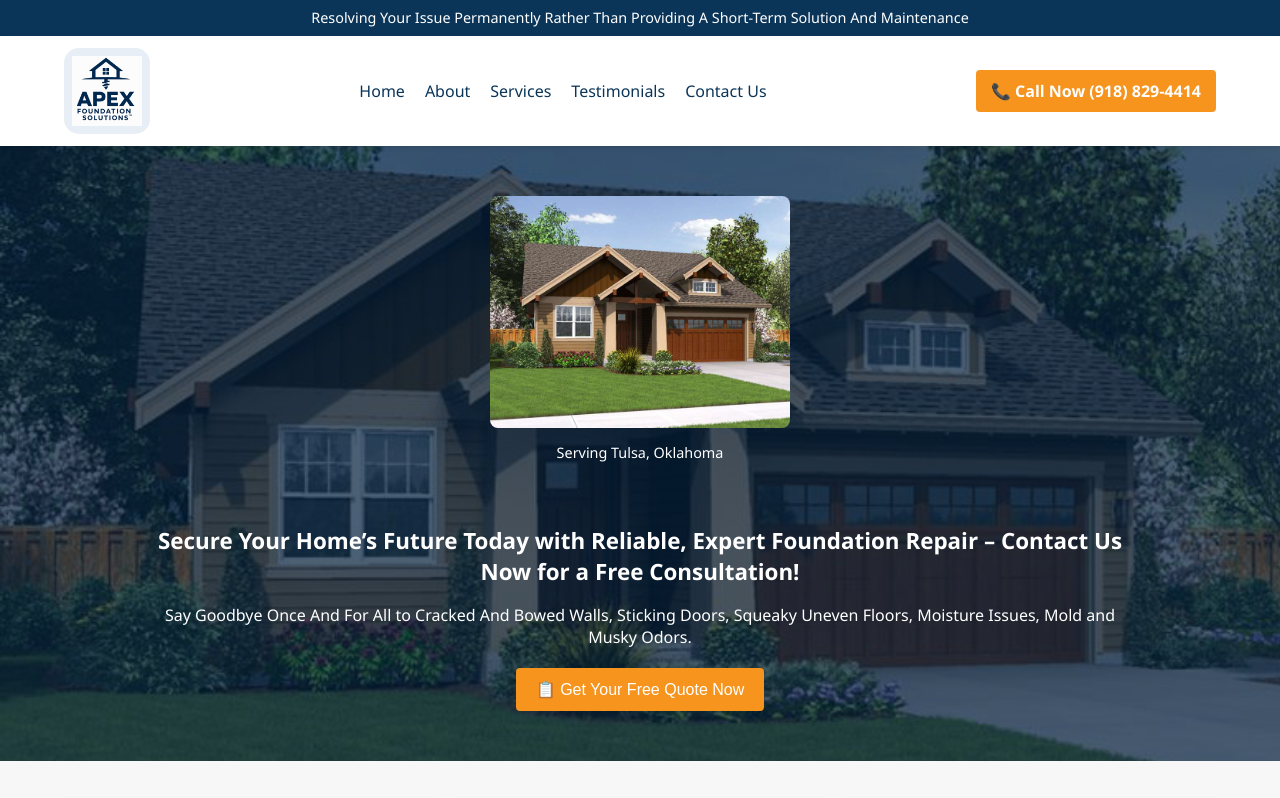
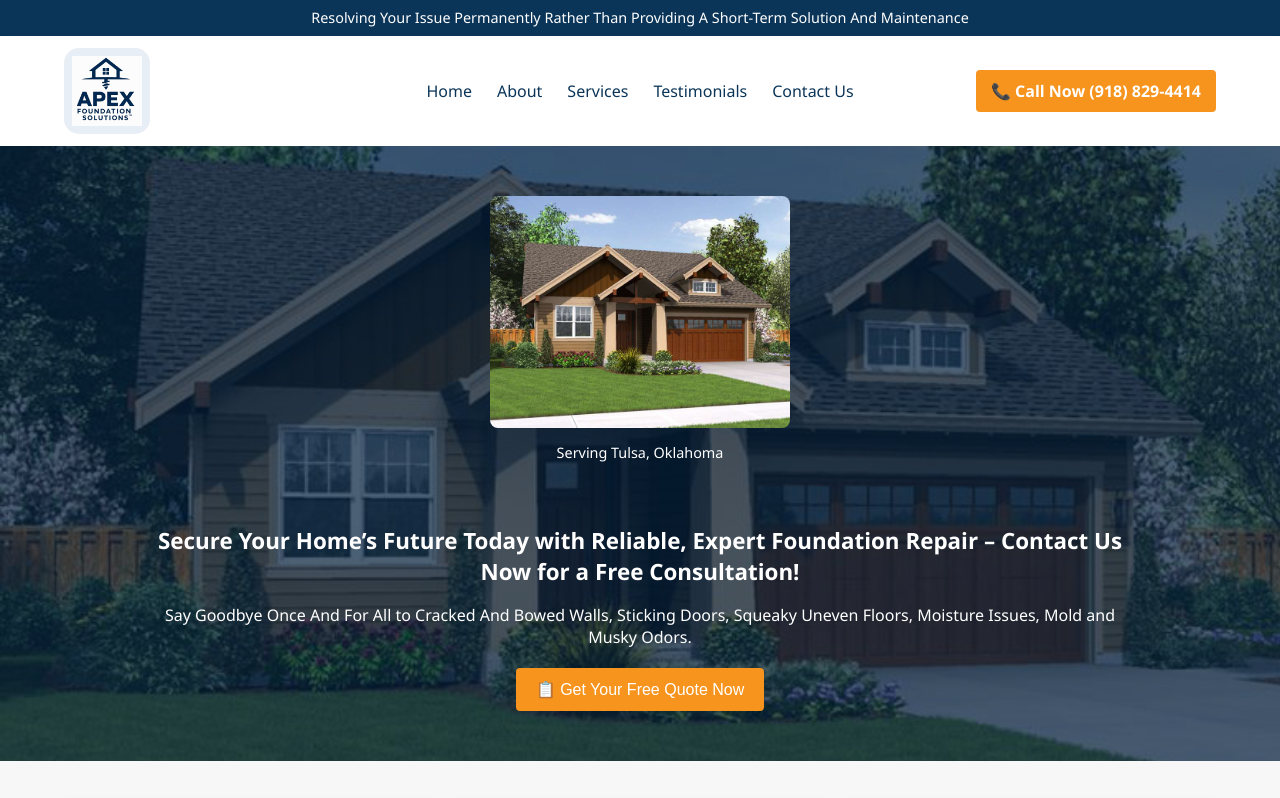
Before and after one commit to MicahTaylor1/ApexFoundations, a plain HTML site: page index.html in a window 1280 px wide. Shown: the top 798 px of the page. Drawn offline with Linux system fonts and the light colour scheme.

Commit message:
Update style.css

```diff
--- a/style.css
+++ b/style.css
@@ -25,21 +25,21 @@ body {
   line-height: 1.4;
 }
 
+/* Centered Header Layout */
 .nav-bar {
-  display: flex;
+  display: grid;
+  grid-template-columns: 1fr auto 1fr;
   align-items: center;
-  justify-content: space-between;
   padding: 12px 5%;
   background-color: white;
   box-shadow: 0 2px 5px rgba(0, 0, 0, 0.1);
-  flex-wrap: wrap;
-  position: relative;
 }
 
 .logo-section {
   display: flex;
   align-items: center;
   gap: 10px;
+  justify-content: flex-start;
 }
 
 .logo-bg {
@@ -56,20 +56,12 @@ body {
   width: auto;
 }
 
-.menu-toggle {
-  display: none;
-  background: none;
-  border: none;
-  font-size: 28px;
-  cursor: pointer;
-  color: #0b3558;
-}
-
+/* Nav Links */
 nav {
   display: flex;
-  gap: 20px;
+  justify-content: center;
+  gap: 25px;
   align-items: center;
-  flex-wrap: wrap;
 }
 
 nav a {
@@ -84,7 +76,9 @@ nav a.active {
   color: #f7941d;
 }
 
+/* Call Button */
 .call-now {
+  justify-self: end;
   background-color: #f7941d;
   color: white;
   padding: 10px 15px;
@@ -97,6 +91,16 @@ nav a.active {
 
 .call-now:hover {
   background-color: #d97c14;
+}
+
+/* Menu Button (Hidden Desktop) */
+.menu-toggle {
+  display: none;
+  background: none;
+  border: none;
+  font-size: 28px;
+  cursor: pointer;
+  color: #0b3558;
 }
 
 /* ==============================
@@ -348,6 +352,7 @@ footer {
 /* Tablets and below */
 @media (max-width: 900px) {
   .nav-bar {
+    display: flex;
     flex-direction: column;
     align-items: stretch;
   }
```
